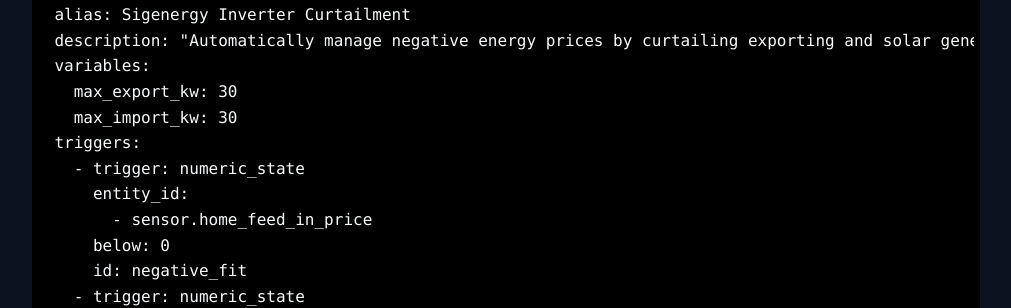
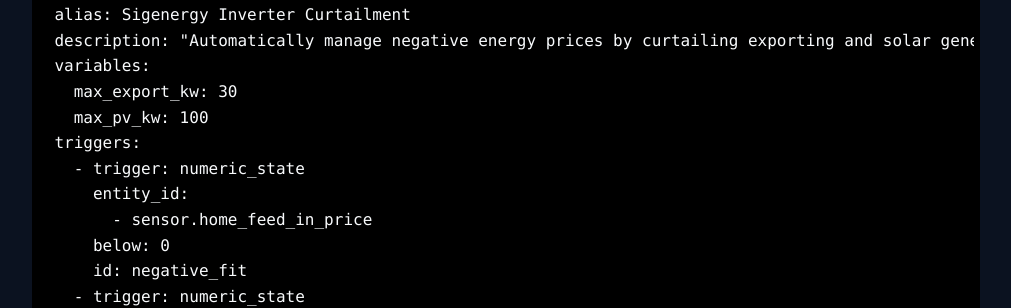
Before and after one commit to AnnableLab/annablelab.github.io, a Jekyll site: the page built from pages/automation.md, in a window 1280 px wide and 1400 px high, scrolled down 3440 px. Shown: the part 255-563 px from the top of the window, without its empty margins (134-1145 px from the left). Built offline with Jekyll 4.4.1, drawn with Linux system fonts in a browser that asks for light colours; some of the changed text lies outside the part shown.

Commit message:
Fix PV automation phrasing

```diff
--- a/pages/automation.md
+++ b/pages/automation.md
@@ -141,7 +141,7 @@
 description: "Automatically manage negative energy prices by curtailing exporting and solar generation"
 variables:
   max_export_kw: 30
-  max_import_kw: 30
+  max_pv_kw: 100
 triggers:
   - trigger: numeric_state
     entity_id:
```
Also changed, not shown: other parts of pages/automation.md (+2 -2 lines).
